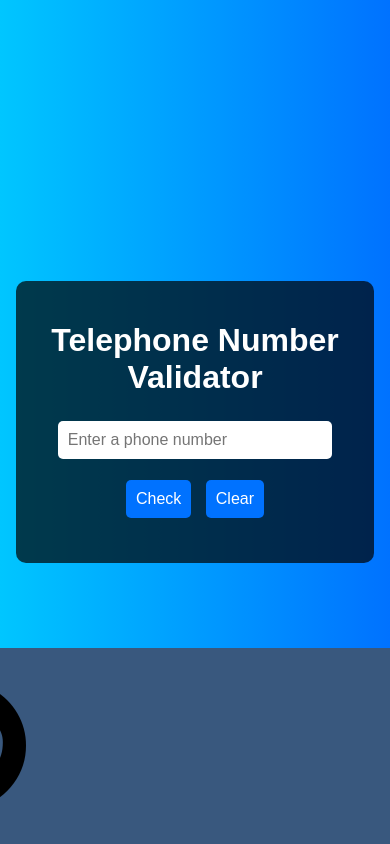
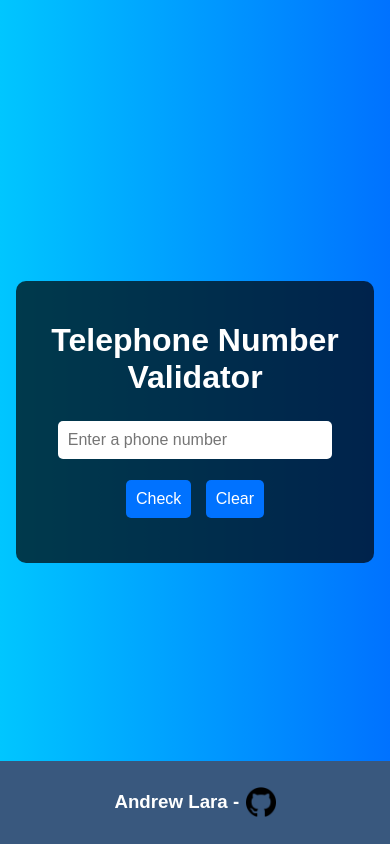
Before and after one commit to laraandrew/fcc-Number-Validator, a plain HTML site: page index.html in a window 390 px wide. Drawn offline with Linux system fonts and the light colour scheme.

Commit message:
issue: consider mobile landscape UI

```diff
--- a/styles.css
+++ b/styles.css
@@ -5,7 +5,7 @@ body {
     display: flex;
     justify-content: center;
     align-items: center;
-    height: 100vh;
+    min-height: 100vh;
     margin: 0;
     transition: background 0.5s;
   }
@@ -67,9 +67,29 @@ body {
 
   footer {
     display: flex;
-    padding: 2em 0;
-    width: 100vh;
+    gap: 0.4em;
+    justify-content: center;
+    align-items: center;
+    padding: .75em 0;
+    width: 100%;
     bottom: 0;
     position: fixed;
     background-color: #39587e;
+    margin-top: 40px
   }
+
+  footer img {
+    width: 30px;
+    height: 30px;
+    vertical-align: middle;
+    transition: transform 0.3s;
+  }
+
+   footer img:hover {
+    transform: scale(1.2);
+  }
+
+  footer h3{
+    font-weight: bold;
+
+  }
```
